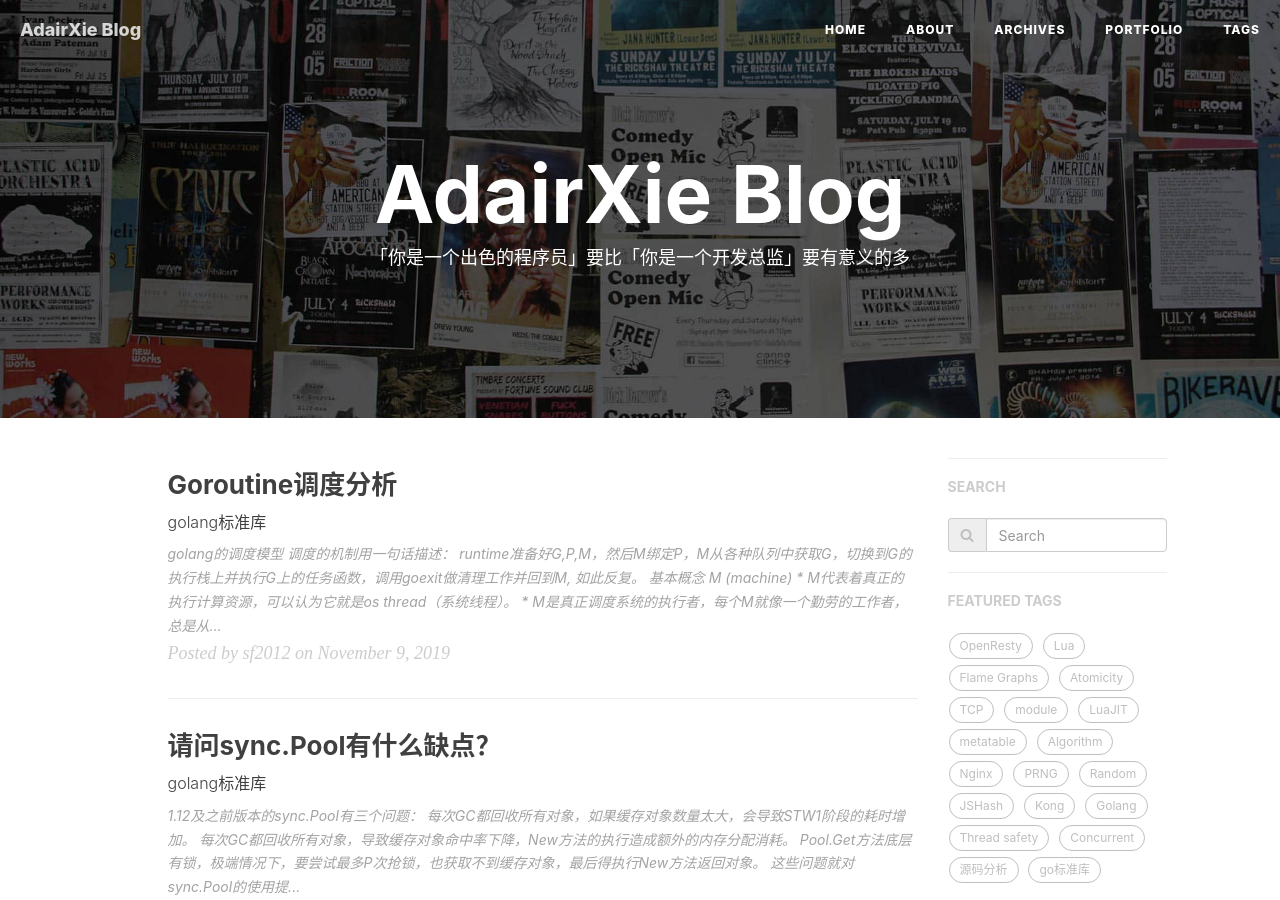
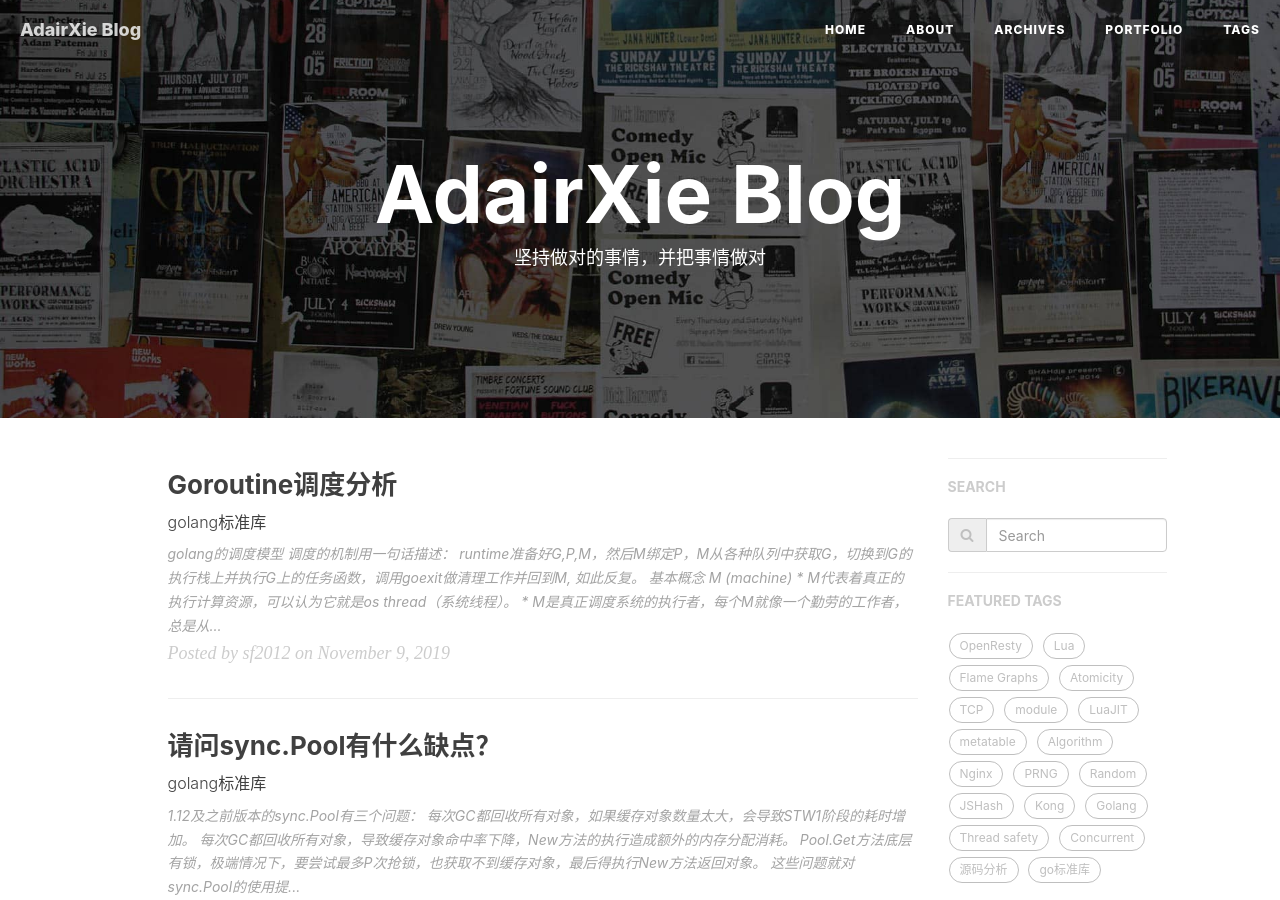
Before and after one commit to adairxie/adairxie.github.io, a Jekyll site: the page built from index.html, in a window 1280 px wide and 900 px high. Built offline with Jekyll 4.4.1, drawn with Linux system fonts in a browser that asks for light colours; nearby versions of some CDN libraries; the list of posts is cut into pages by our own code; comment, search, counter and statistics services are not loaded.

Commit message:
update favicon.ico

```diff
--- a/_config.yml
+++ b/_config.yml
@@ -69,7 +69,7 @@
 # Sidebar settings
 sidebar: true                           # whether or not using Sidebar.
 sidebar-about-description: "多搬砖，勤学习 <br>  理好财，滚雪球"
-sidebar-avatar: /img/avatar-ms2008.jpg      # use absolute URL, seeing it's used in both `/` and `/about/`
+sidebar-avatar: /img/avatar-eastwood.jpg      # use absolute URL, seeing it's used in both `/` and `/about/`
 
 
 
--- a/index.html
+++ b/index.html
@@ -1,6 +1,6 @@
 ---
 layout: page
-description: "「你是一个出色的程序员」要比「你是一个开发总监」要有意义的多"
+description: " 坚持做对的事情，并把事情做对 "
 ---
 
 {% for post in paginator.posts %}
```
Also changed, not shown: img/avatar-eastwood.jpg (added), img/avatar-ms2008.jpg (deleted), img/favicon.ico.
